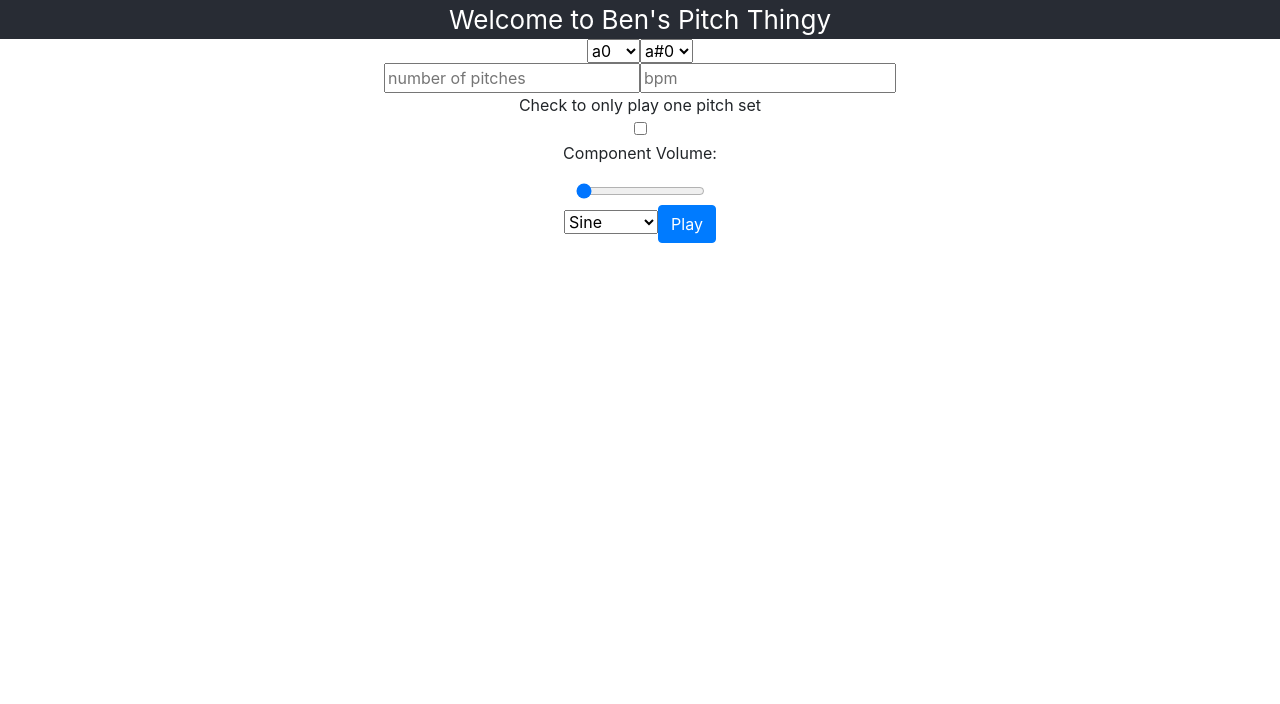
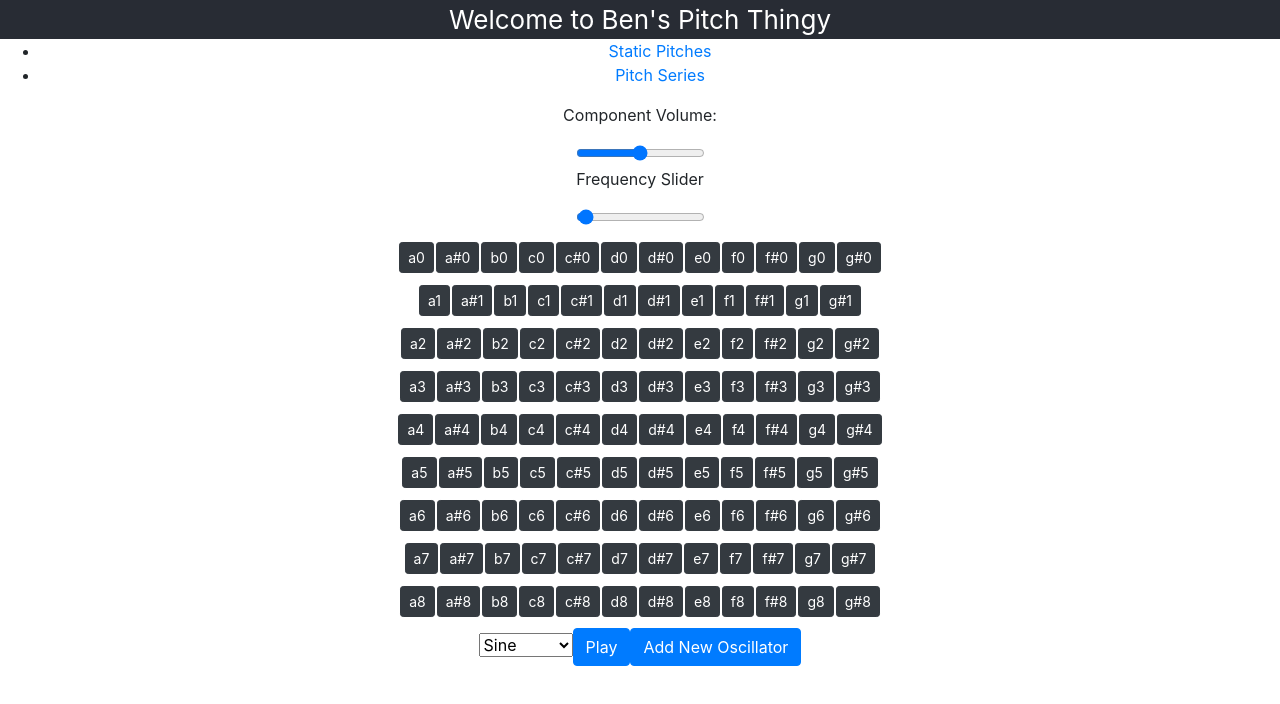
Before and after one commit to bencohendev/freq_gen_react, a React (Create React App) app: page / in a window 1280 px wide. Shown: the top 704 px of the page. Built offline with nearby package versions, Linux system fonts and the light colour scheme.

Commit message:
Basic Router Function Working

```diff
--- a/package.json
+++ b/package.json
@@ -13,6 +13,7 @@
     "react-dom": "^16.13.1",
     "react-input-range": "^1.3.0",
     "react-router": "^5.1.2",
+    "react-router-dom": "^5.2.0",
     "react-scripts": "3.4.1"
   },
   "scripts": {
--- a/src/App.js
+++ b/src/App.js
@@ -2,18 +2,48 @@ import React from 'react';
 import './css/App.css';
 import StaticToneGenerator from './components/StaticToneGenerator'
 import DynamicToneGenerator from './components/DynamicToneGenerator'
+import {
+  BrowserRouter as Router,
+  Switch,
+  Route,
+  Link
+} from "react-router-dom";
 
 function App() {
   return (
+    <Router>
       <div className="App">
         <header
           className="header"
         >
         Welcome to Ben's Pitch Thingy
         </header>
-  {/*<StaticToneGenerator />*/}
+          <nav>
+            <ul>
+              <li>
+                <Link to="/">Static Pitches</Link>
+              </li>
+              <li>
+                <Link to="/dynamic">Pitch Series</Link>
+              </li>
+            </ul>
+          </nav>
+
+        <Switch>
+          <Route path="/dynamic">
             <DynamicToneGenerator />
+          </Route>
+          <Route path="/">
+            <StaticToneGenerator />
+          </Route>
+        </Switch>
+
+
         </div>
+    </Router>
+    // <div className="App">
+
+    // </div>
   );
 }
 
```
Also changed, not shown: 1 other file (tests, documents, lock files or other folders). Lines whose indentation alone changed are shown as unchanged.
